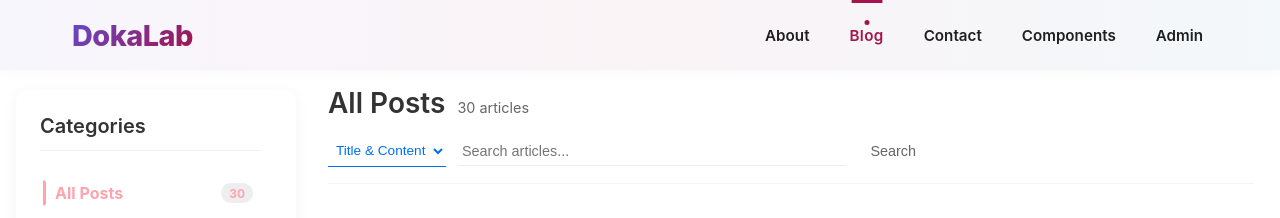
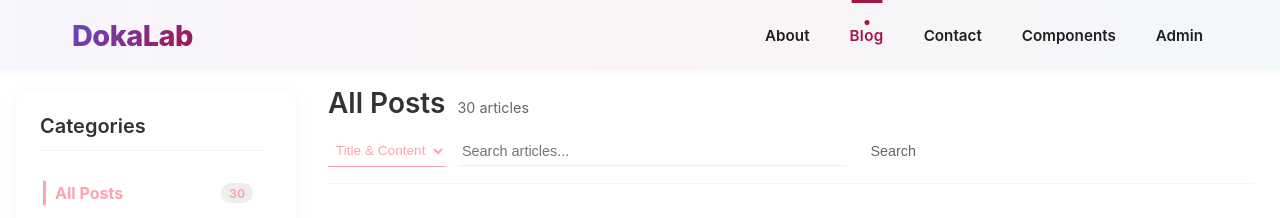
Before and after one commit to DokaDev/dokalab_blog_next_client, a Next.js app: page /blog in a window 1280 px wide. In both pictures the pointer is over the element 387 px from the left and 151 px from the top of the page. Shown: the top 218 px of the page. Built offline with nearby package versions, Linux system fonts and the light colour scheme.

Commit message:
style: Harmonize UI colors to pastel pink theme
- Update pagination button hover states from blue to pastel pink
- Create consistent color scheme across all interactive elements

```diff
--- a/app/(global)/blog/page.module.scss
+++ b/app/(global)/blog/page.module.scss
@@ -154,8 +154,8 @@
 
   &:hover, &:focus {
     outline: none;
-    color: #0070f3;
-    border-bottom-color: #0070f3;
+    color: #fda4af;
+    border-bottom-color: #fda4af;
   }
 
   &:focus {
@@ -175,7 +175,7 @@
 
   &:focus {
     outline: none;
-    border-bottom-color: #0070f3;
+    border-bottom-color: #fda4af;
   }
 }
 
@@ -193,7 +193,7 @@
   transition: all 0.2s ease;
 
   &:hover {
-    color: #0070f3;
+    color: #fda4af;
   }
 
   &:focus {
@@ -231,7 +231,7 @@
     box-shadow: none;
     text-decoration: none;
     border: 1px solid #ddd;
-    color: #0070f3;
+    color: #fda4af;
   }
 
   &:disabled {
@@ -302,7 +302,7 @@
   &:hover:not(:disabled) {
     border: 1px solid #ddd;
     text-decoration: none;
-    color: #0070f3;
+    color: #fda4af;
   }
 
   &:disabled {
```
